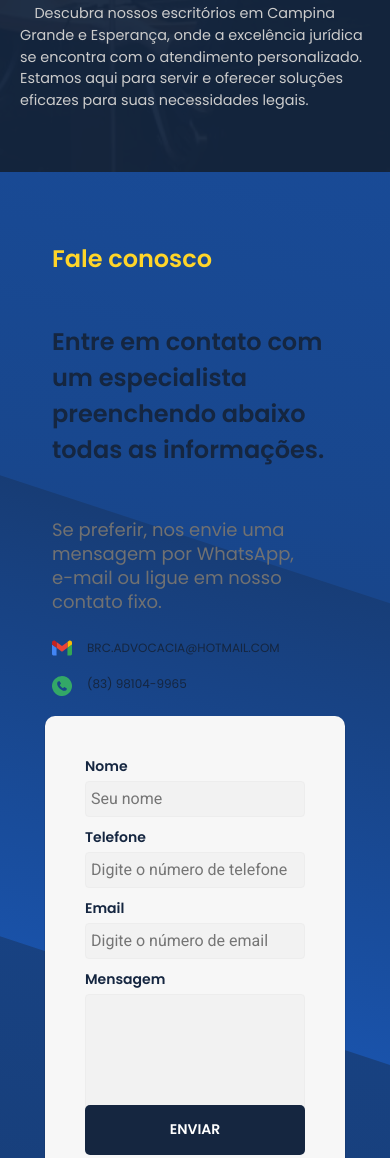
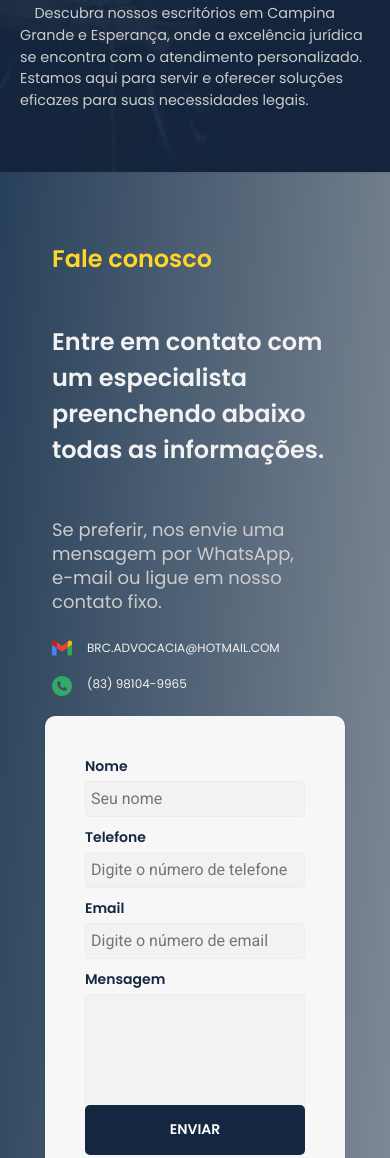
Before and after one commit to luanrramos/brcr-advocacia, a plain HTML site: page index.html in a window 390 px wide. Shown: the part 3920-5078 px from the top of the page. Drawn offline with Linux system fonts and the light colour scheme; a web font is replaced by a local one.

Commit message:
Update - imagem bg do contato (home)

```diff
--- a/css/home/contato-home.css
+++ b/css/home/contato-home.css
@@ -1,5 +1,5 @@
 .contato-bg-home {
-  background: url("../../img/home/Group\ 39469.svg") center center no-repeat;
+  background: url("../../img/home/contato-bg.svg") center center no-repeat;
   background-size: cover;
   position: relative;
   padding-top: 2rem;
@@ -7,12 +7,12 @@
 }
 #container-contato:after {
   box-shadow: 0 0;
-  background-color: rgba(21, 38, 64, 0);
+  background-color: rgba(21, 38, 64, 0.5);
 }
 @media (max-width: 600px) {
   .contato-bg-home {
-    background: url("../../img/quem-somos/principios-bg-vertical.svg") center
-      center no-repeat;
+    background: url("../../img/home/contato-bg-vertical.svg") center center
+      no-repeat;
     background-size: cover;
     position: relative;
   }
--- a/index.html
+++ b/index.html
@@ -253,11 +253,11 @@
       <div class="contato-informacao">
         <h1 class="font-1-xl cor-p5">Fale conosco</h1>
 
-        <p class="font-1-l cor-azul-escuro">
+        <p class="font-1-l cor-background">
           Entre em contato com um especialista preenchendo
           <span class="contato-abaixo">abaixo</span><span class="contato-ao-lado">ao lado</span> todas as informações.
         </p>
-        <p class="font-1-m cor-7" id="informacao-2">
+        <p class="font-1-m cor-4" id="informacao-2">
           Se preferir, nos envie uma mensagem por WhatsApp, e-mail ou ligue em
           nosso contato fixo.
         </p>
@@ -265,13 +265,13 @@
         <div class="contato-icone">
           <ul>
             <li>
-              <a class="font-1-xs cor-azul-escuro" href="mailto:brc.advocacia@hotmail.com">
+              <a class="font-1-xs cor-background" href="mailto:brc.advocacia@hotmail.com">
                 <img width="20px" height="15px" src="img/icones/gmail-icon.svg" alt="Email" />
                 brc.advocacia@hotmail.com
               </a>
             </li>
             <li>
-              <a class="font-1-xs cor-azul-escuro" href="tel:981049965">
+              <a class="font-1-xs cor-background" href="tel:981049965">
                 <img width="20px" height="20px" src="img/icones/white-phone.svg" alt="Telefone de contato" />(83) 98104-9965</a>
             </li>
           </ul>
```
Also changed, not shown: img/home/contato-bg-vertical.svg (added), img/home/contato-bg.svg (added).
